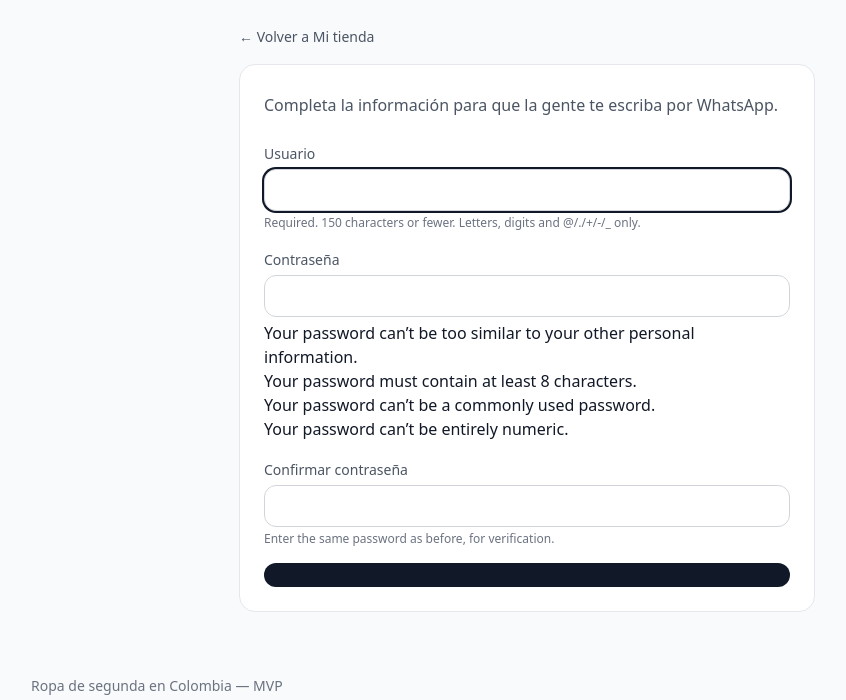
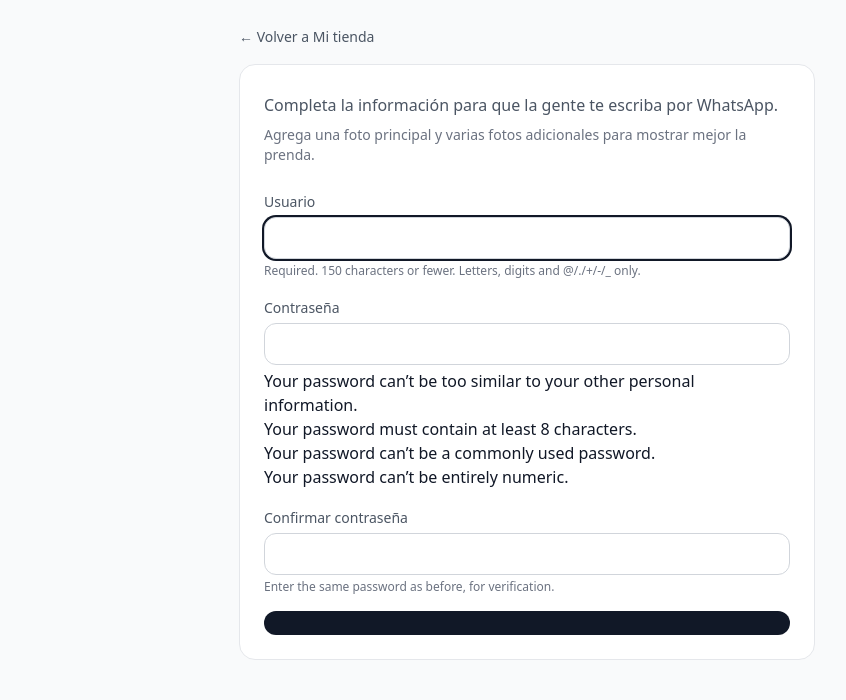
Before and after one commit to StefanyNoguera/recloset, a Django app: template market/templates/market/item_form.html in a window 1280 px wide. Shown: the part 61-761 px from the top of the page, without its empty margins (113-959 px from the left). Run offline with Django 5.2, Linux system fonts and the light colour scheme; the template is opened without the code that fills it: values that come from a table or form of the project are taken from there, others are empty; parts of the project's set-up code (start-up, migrations or seed data) failed here and were passed over; some libraries are stand-ins or nearby versions.

Commit message:
Explain main photo and additional photos on item form

```diff
--- a/market/templates/market/item_form.html
+++ b/market/templates/market/item_form.html
@@ -11,6 +11,9 @@
     <div class="bg-white border rounded-2xl p-6">
       <h1 class="text-2xl font-semibold">{{ page_title }}</h1>
       <p class="text-gray-600 mt-1">Completa la información para que la gente te escriba por WhatsApp.</p>
+      <p class="text-sm text-gray-500 mt-2">
+        Agrega una foto principal y varias fotos adicionales para mostrar mejor la prenda.
+      </p>
 
       <form method="post" enctype="multipart/form-data" class="mt-6 space-y-4">
         {% csrf_token %}
```
